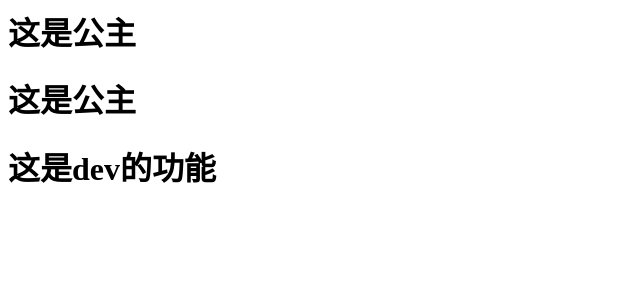
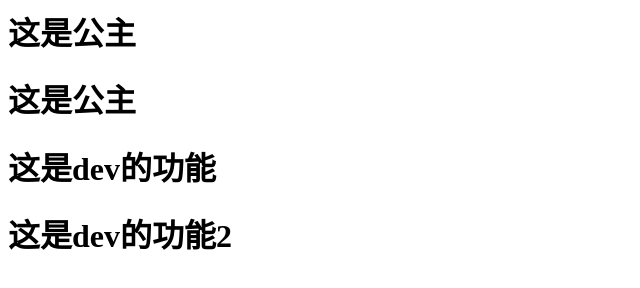
Before and after one commit to zkxfoo/test, a plain HTML site: page index.html in a window 1280 px wide. Shown: the whole page, without its empty margins (0-640 px from the left). Drawn offline with Linux system fonts and the light colour scheme.

Commit message:
dev new fun

```diff
--- a/index.html
+++ b/index.html
@@ -1,3 +1,4 @@
 <h1>这是公主</h1>
 <h1>这是公主</h1>
 <h1>这是dev的功能</h1>
+<h1>这是dev的功能2</h1>
```
